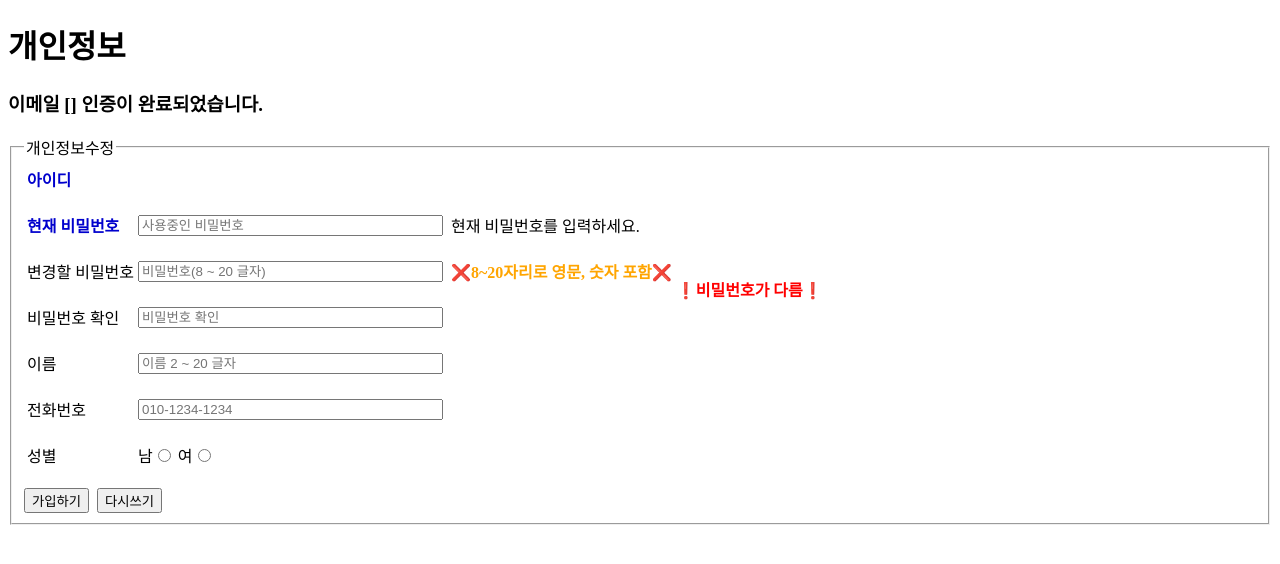
After one commit to jun108059/Membership-System, a PHP site: page /posts/App/Views/Home/infoModify.php in a window 1280 px wide. The commit adds this page. Shown: the top 564 px of the page. Run offline with PHP 8.4, Linux system fonts and the light colour scheme; the template is opened without the code that fills it, so the values that code supplies are empty; some libraries are stand-ins or nearby versions.

Commit message:
[Update]✨개인정보 수정 페이지 View 제작
개인정보 수정 페이지 View

```diff
--- /dev/null
+++ b/membership/MVC/App/Views/Home/infoModify.php
@@ -0,0 +1,149 @@
+<!DOCTYPE html>
+<html lang="ko">
+<head>
+    <meta charset="utf-8"/>
+    <title>개인정보수정</title>
+</head>
+<body>
+<form method="post">
+    <h1>개인정보</h1>
+    <input type="hidden" name="user_id" id="user_id" value="<?php echo($user_id)?>">
+    <input type="hidden" name="user_pw" id="user_pw" value="<?php echo($user_pw)?>">
+    <input type="hidden" name="user_name" id="user_name" value="<?php echo($user_name)?>">
+    <input type="hidden" name="phone" id="phone" value="<?php echo($phone)?>">
+    <input type="hidden" name="gender" id="gender" value="<?php echo($gender)?>">
+    <input type="hidden" name="register" id="register" value="<?php echo($register)?>">
+    <input type="hidden" name="email" id="email" value="<?php echo($email)?>">
+
+    <h3>이메일 [<?php echo htmlspecialchars($mail);?>] 인증이 완료되었습니다.</h3>
+    <fieldset>
+        <legend>개인정보수정</legend>
+        <table>
+            <tr>
+                <td style="color: mediumblue; font-weight: bold;">아이디<br><br></td>
+                <td><?php echo($user_id)?><br><br></td>
+            </tr>
+            <tr>
+                <td style="color: mediumblue; font-weight: bold;">현재 비밀번호<br><br></td>
+                <td><input type="password" size="35" name="password" placeholder="사용중인 비밀번호"
+                           class="check" id="curr_pw" maxlength="20" required><br><br></td>
+                <td><div>&nbsp;현재 비밀번호를 입력하세요.</div><br></td>
+
+            <tr>
+                <td>변경할 비밀번호<br><br></td>
+                <td><input type="password" size="35" name="password" placeholder="비밀번호(8 ~ 20 글자)"
+                           class="memberPw" id="pw1" maxlength="20" required><br><br></td>
+                <td><div id="check-pw-success" style="display: none; color: limegreen; font-weight: bold;">&nbsp;🟢사용가능한 비밀번호🟢<br><br></div>
+                    <div id="check-pw-fail" style="display: inline; color: orange; font-weight: bold;">&nbsp;❌8~20자리로 영문, 숫자 포함❌<br><br></div></td>
+                <td><div id="alert-success" style="display: none; color: blue; font-weight: bold;">&nbsp;<br/>✔😄비밀번호 일치😄✔</div>
+                    <div id="alert-danger" style="display: inline; color: red; font-weight: bold;">&nbsp;<br/>❗비밀번호가 다름❗</div></td>
+
+            </tr>
+            <tr>
+                <td>비밀번호 확인<br><br></td>
+                <td><input type="password" size="35" name="password2" placeholder="비밀번호 확인"
+                           class="memberPw2" id="pw2" maxlength="20" required ><br><br></td>
+
+            </tr>
+            <tr>
+                <td>이름<br><br></td>
+                <td><input type="text" size="35" name="name" placeholder="이름 2 ~ 20 글자"
+                           class="memberName" maxlength="20" required><br><br></td>
+            </tr>
+            <tr>
+                <td>전화번호<br><br></td>
+                <td><input type="text" size="35" name="phone" placeholder="010-1234-1234"
+                           id="tell" class="tellCheck" title="010-1234-1234 형식" maxlength="13" required><br><br></td>
+                <td><div>&nbsp;</div><br></td>
+            </tr>
+            <tr>
+                <td>성별<br><br></td>
+                <td>남<input type="radio" name="gender" value="M"> 여<input type="radio" name="gender" value="F" required><br><br></td>
+            </tr>
+
+        </table>
+
+        <input type="submit" value="가입하기" formaction="/Membership/signUpDB"/>&nbsp;&nbsp;<input type="reset" value="다시쓰기"/>
+
+    </fieldset>
+</form>
+
+<script type="text/javascript" src="https://code.jquery.com/jquery-3.2.0.min.js" ></script>
+</body>
+<script>
+    $(document).ready(function() {
+        // 실시간 변화 감지
+        $(".checkPw").on("keyup", function(e){ // check 라는 클래스에 입력을 감지
+            let user_pw = $("#user_pw").val(); // 기존 password
+            let curr_pw = $("#curr_pw").val(); // 입력한 password
+
+            $self = $(this);
+            var $user_id = $("#user_id").val();
+            $.post( //post 방식으로 user id 값 넘기기
+                "/Membership/checkPw",
+                { currPw : $(this).val(), userId : $user_id },
+                function(data){
+                    if(data){ //만약 data 값이 전송 되면
+                        $self.parent().parent().find("div").html(data); //div태그를 찾아 html방식으로 data를 뿌려줍니다.
+                        $self.parent().parent().find("div").css("color", "#F00"); //div 태그를 찾아 css효과로 빨간색을 설정합니다
+                    }
+                }
+            );
+        });
+    });
+
+    // 비밀 번호 글자 수 유효성 검사
+    $(".memberPw").on("keyup", function () {
+        let passwordReg = /^(?=.*[a-zA-Z])((?=.*\d)|(?=.*\W)).{6,20}$/;
+        if( !passwordReg.test($("#pw1").val()) ) {
+            $("#check-pw-fail").css('display', 'inline');
+            $("#check-pw-success").css('display', 'none');
+        } else {
+            $("#check-pw-fail").css('display', 'none');
+            $("#check-pw-success").css('display', 'inline');
+        }
+    });
+
+    // 비밀 번호 일치 검사
+    $(".memberPw2").on("keyup", function () {
+        let pwd1 = $("#pw1").val();
+        let pwd2 = $("#pw2").val();
+
+        // Null 확인
+        if ( pwd1 && !pwd2 ) {
+            null;
+        } else if (pwd1 || pwd2) {
+            if (pwd1 === pwd2) {
+                $("#alert-success").css('display', 'inline');
+                $("#alert-danger").css('display', 'none');
+            } else {
+                $("#alert-success").css('display', 'none');
+                $("#alert-danger").css('display', 'inline');
+            }
+        }
+    });
+
+    // ID focus out 됐을 때 실행 & 전화 번호 중복 검사
+    $(".tellCheck").on("blur", function() {
+        // 중복 검사 로직
+        let tellReg =  /^\d{3}-\d{3,4}-\d{4}$/;
+        if( !tellReg.test($(this).val()) ) {
+            alert("❌전화번호 형식으로 입력해주세요.❌");
+        }
+        //
+        $self = $(this);
+        $.post( //post 방식으로 user id 값 넘기기
+            "/Membership/checkPhone",
+            { phone : $(this).val() },
+            function(data){
+                if(data){ //만약 data값이 전송되면
+                    $self.parent().parent().find("div").html(data); //div태그를 찾아 html방식으로 data를 뿌려줍니다.
+                    $self.parent().parent().find("div").css("color", "#F00"); //div 태그를 찾아 css효과로 빨간색을 설정합니다
+                }
+            }
+        );
+
+    });
+
+</script>
+</html>
```
Also changed, not shown: membership/MVC/App/Views/Home/index.php (+2 -5 lines).
